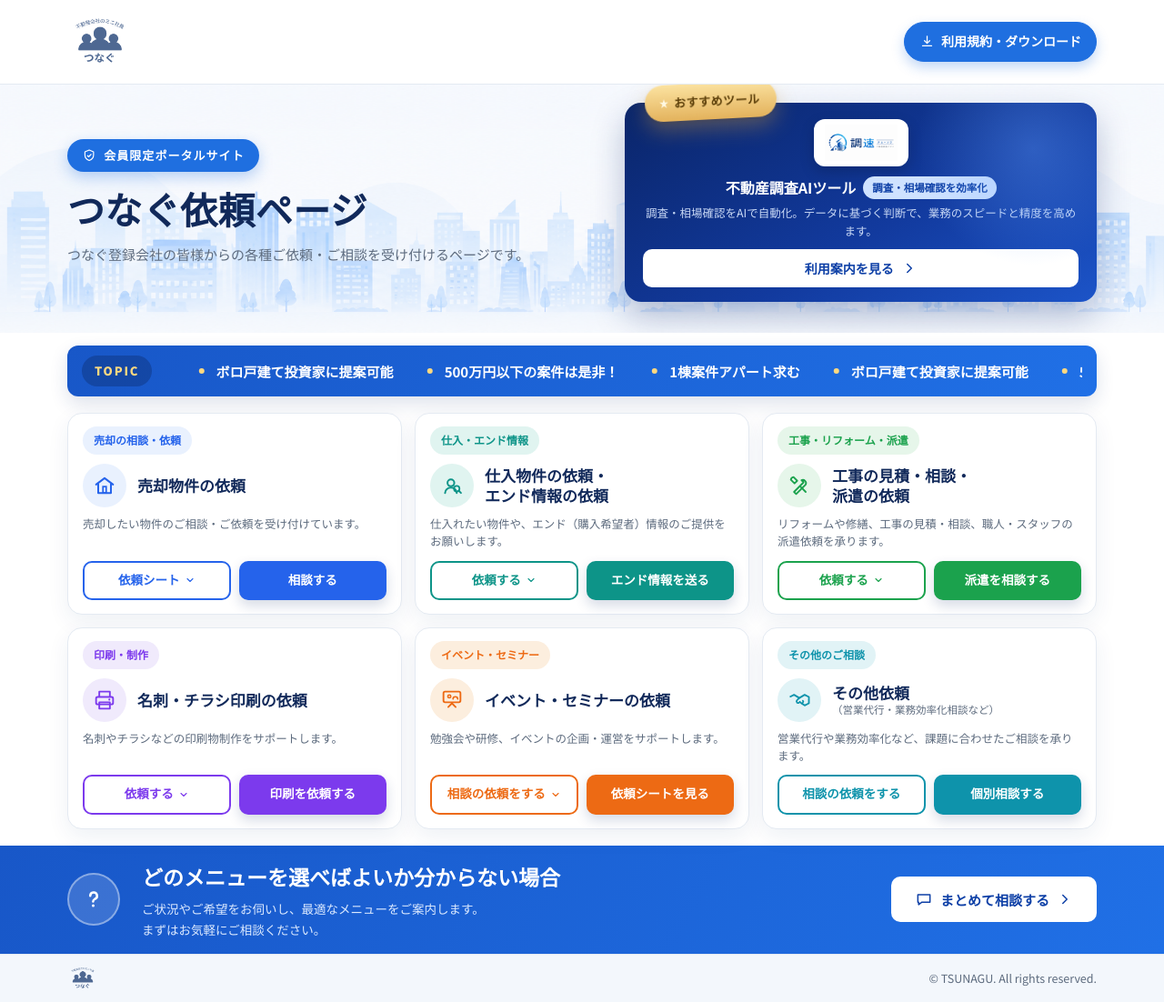
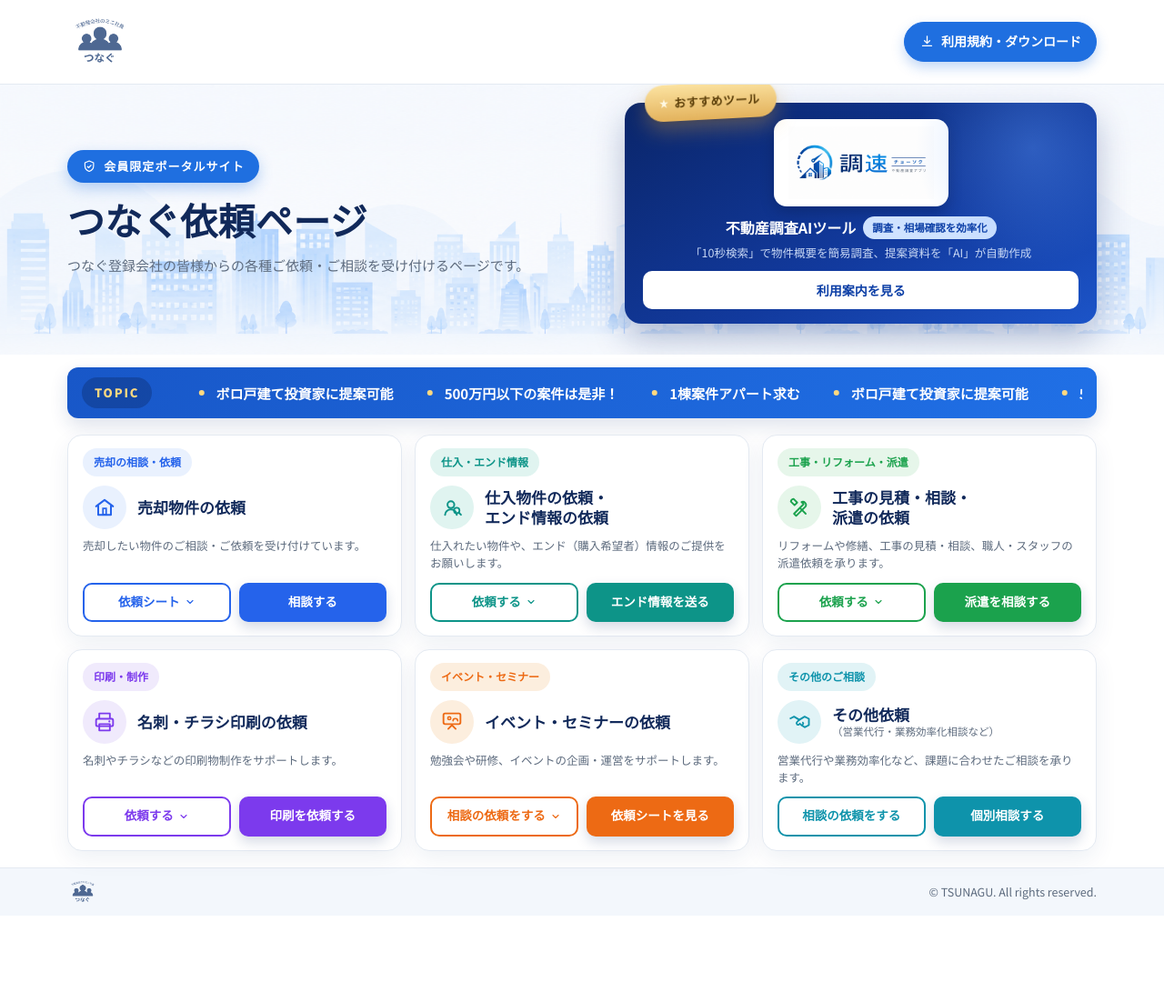
Before and after one commit to tagukichi/tsunagu, a PHP site: page / in a window 1280 px wide. Shown: the whole page at 91% size. After the commit the page ends 992 px from the top, so only its background shows below. Run offline with PHP 8.4, Linux system fonts and the light colour scheme.

Commit message:
調速ロゴ拡大・調速テキスト変更・ボタンキャレット削除・相談CTA削除
- 調速バナー内ロゴを 52px→96px に拡大
- 説明文を「『10秒検索』で物件概要を簡易調査、提案資料を『AI』が自動作成」に変更
- 「利用案内を見る」ボタンの右矢印アイコンを削除
- 「どのメニューを選べばよいか分からない」の相談CTAセクションを完全削除
- WPテーマ側の content-tsunagu / defaults / acf-fields / CSS を同期し、ZIP再生成
- ページ高は 1102 → 1007px に短縮

https://claude.ai/code/session_01N1BhnTiRHf3AoeJwBWiCX3

```diff
--- a/assets/css/style.css
+++ b/assets/css/style.css
@@ -320,11 +320,11 @@ h1, h2, h3, p { margin: 0; }
 }
 .featured__logo {
   display: block;
-  height: 52px;
+  height: 96px;
   width: auto;
   background: #fff;
-  border-radius: 12px;
-  padding: 6px 12px;
+  border-radius: 14px;
+  padding: 8px 16px;
   box-shadow: 0 6px 16px rgba(0, 0, 0, .18);
 }
 .featured__body { color: #eaf1ff; }
@@ -857,7 +857,7 @@ body.is-locked { overflow: hidden; }
 
   .hero { padding-block: 28px 48px; }
   .featured__ribbon { left: 20px; top: -15px; font-size: 12px; padding: 7px 14px; }
-  .featured__logo { height: 64px; }
+  .featured__logo { height: 84px; }
 
   .services__grid { grid-template-columns: 1fr; }
 
--- a/index.html
+++ b/index.html
@@ -68,13 +68,10 @@
             </div>
             <div class="featured__body">
               <p class="featured__product">不動産調査AIツール<span class="featured__pill">調査・相場確認を効率化</span></p>
-              <p class="featured__text">調査・相場確認をAIで自動化。データに基づく判断で、業務のスピードと精度を高めます。</p>
+              <p class="featured__text">「10秒検索」で物件概要を簡易調査、提案資料を「AI」が自動作成</p>
             </div>
             <a class="btn btn--white featured__btn" href="#">
               <span>利用案内を見る</span>
-              <svg class="icon" viewBox="0 0 24 24" aria-hidden="true" focusable="false">
-                <path d="M9 6l6 6-6 6" fill="none" stroke="currentColor" stroke-width="2" stroke-linecap="round" stroke-linejoin="round"/>
-              </svg>
             </a>
           </div>
         </aside>
@@ -337,38 +334,6 @@
       </div>
     </section>
 
-    <!-- ============================================================
-         迷ったときの相談 CTA
-         [ACF] help_title / help_desc / help_btn_label / help_btn_url
-    ============================================================ -->
-    <section class="help-cta" id="contact">
-      <div class="container">
-        <div class="help-cta__inner" data-reveal>
-        <span class="help-cta__icon">
-          <!-- PLACEHOLDER ICON: question -->
-          <svg class="icon" viewBox="0 0 24 24" aria-hidden="true" focusable="false">
-            <path d="M9 9a3 3 0 1 1 4 2.8c-0.9.5-1.5 1-1.5 2.2" fill="none" stroke="currentColor" stroke-width="2" stroke-linecap="round" stroke-linejoin="round"/>
-            <circle cx="11.6" cy="17.5" r="1.2" fill="currentColor"/>
-          </svg>
-        </span>
-        <div class="help-cta__text">
-          <h2 class="help-cta__title">どのメニューを選べばよいか分からない場合</h2>
-          <p class="help-cta__desc">ご状況やご希望をお伺いし、最適なメニューをご案内します。<br>まずはお気軽にご相談ください。</p>
-        </div>
-        <a class="btn btn--white help-cta__btn" href="#">
-          <!-- PLACEHOLDER ICON: chat -->
-          <svg class="icon" viewBox="0 0 24 24" aria-hidden="true" focusable="false">
-            <path d="M4 6h16v10H9l-4 3v-3H4z" fill="none" stroke="currentColor" stroke-width="1.8" stroke-linejoin="round"/>
-          </svg>
-          <span>まとめて相談する</span>
-          <svg class="icon" viewBox="0 0 24 24" aria-hidden="true" focusable="false">
-            <path d="M9 6l6 6-6 6" fill="none" stroke="currentColor" stroke-width="2" stroke-linecap="round" stroke-linejoin="round"/>
-          </svg>
-        </a>
-        </div>
-      </div>
-    </section>
-
   </main>
 
   <!-- ============================================================
--- a/wordpress-theme/tsunagu/inc/acf-fields.php
+++ b/wordpress-theme/tsunagu/inc/acf-fields.php
@@ -80,12 +80,6 @@ add_action( 'acf/init', function () {
 		'placeholder'  => "1棟案件アパート求む\nボロ戸建て投資家に提案可能\n500万円以下の案件は是非！",
 	) );
 
-	$fields[] = $TAB( '相談CTA' );
-	$fields[] = $F( 'help_title', 'タイトル', 'text' );
-	$fields[] = $F( 'help_desc', '説明文', 'textarea', array( 'rows' => 2 ) );
-	$fields[] = $F( 'help_btn_label', 'ボタン ラベル', 'text' );
-	$fields[] = $F( 'help_btn_url', 'ボタン URL', 'url' );
-
 	acf_add_local_field_group( array(
 		'key'      => 'group_tsunagu_page',
 		'title'    => 'つなぐ依頼ページ',
```
Also changed, not shown: wordpress-theme/tsunagu/assets/css/style.css (+4 -4 lines), wordpress-theme/tsunagu/inc/defaults.php (+1 -6 lines), wordpress-theme/tsunagu/template-parts/content-tsunagu.php (+0 -24 lines), 1 other file.
